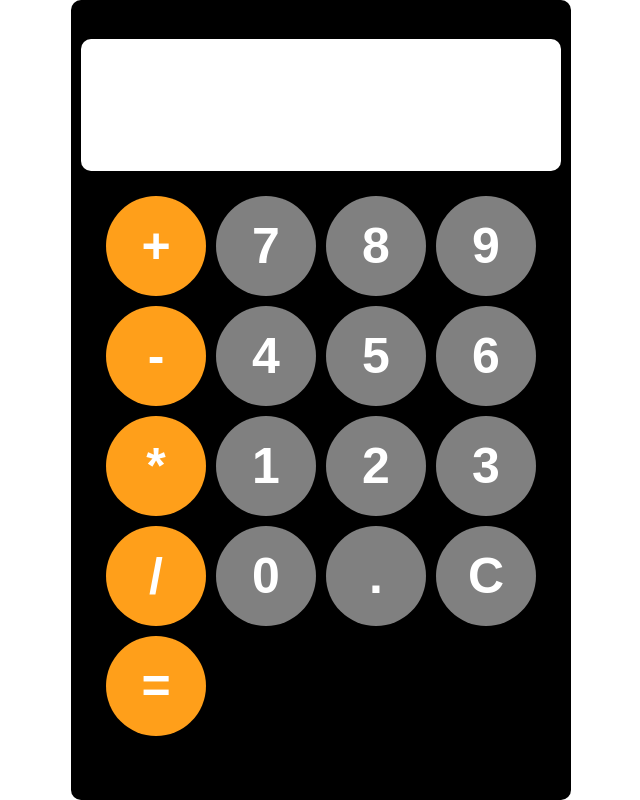
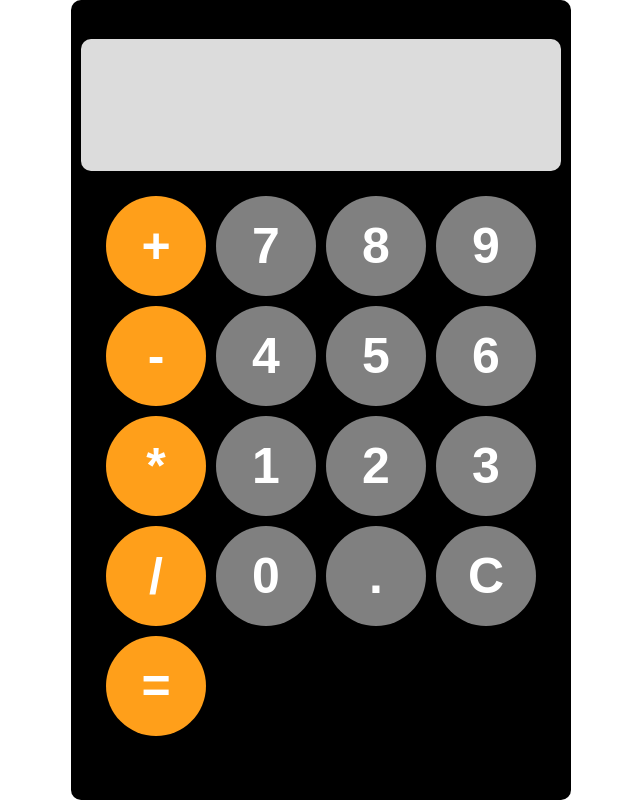
Before and after one commit to GEOBASSEAST/mycalculator, a plain HTML site: page index.html in a window 1280 px wide. Shown: the whole page, without its empty margins (319-959 px from the left). Drawn offline with Linux system fonts and the light colour scheme.

Commit message:
mycalculator

```diff
--- a/index.html
+++ b/index.html
@@ -22,6 +22,7 @@
                 border: 5px;
                 border-radius: 10px;
                 background-color: black;
+                border-width: 10px;
             }
 
 
@@ -85,9 +86,10 @@
                 font-size: 5rem;
                 text-align: center;
                 border: none;
-                background-color: white;
+                background-color: gainsboro;
                 color: black;
                 border-radius: 10px;
+                border-color: azure;
 
 
             }
```
